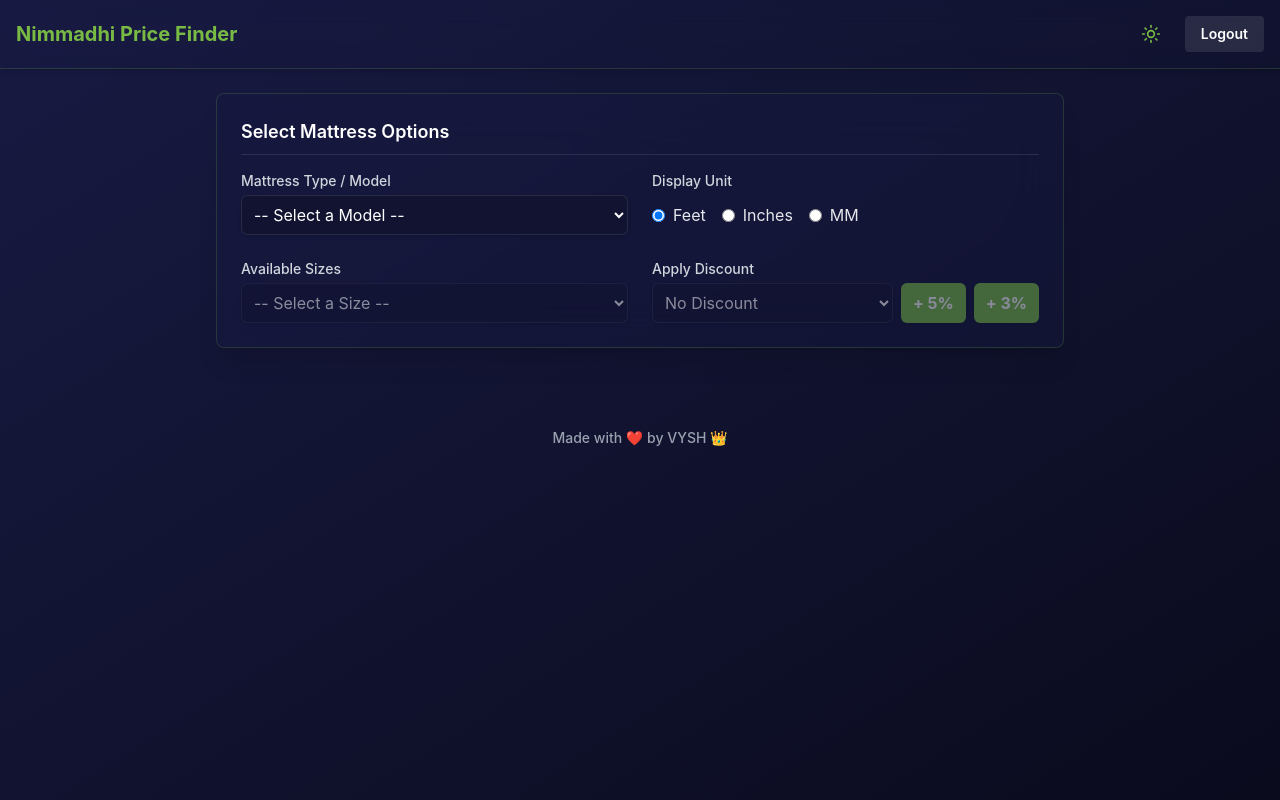
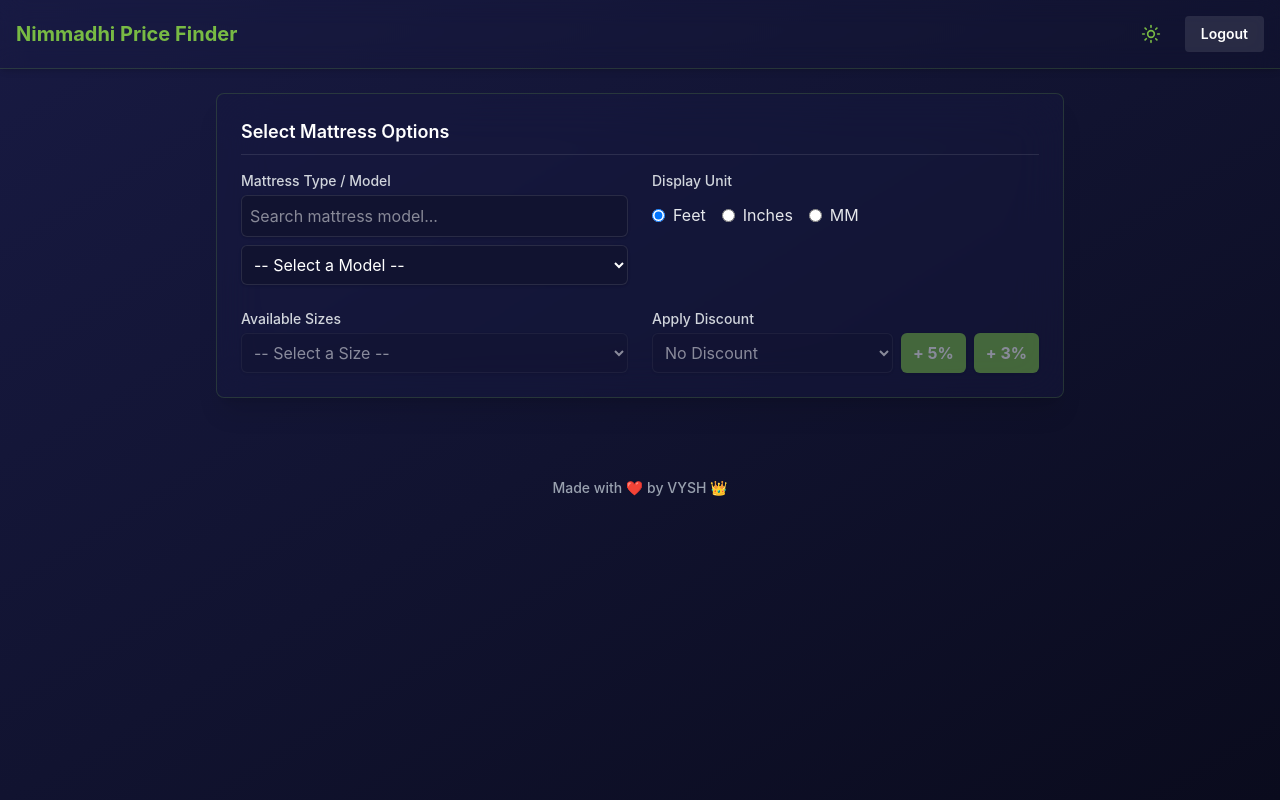
Before and after one commit to b-vysh/Nimmadhi-Price-Finder, a React (Vite) app: page / in a window 1280 px wide. Built offline with nearby package versions, Linux system fonts and the light colour scheme; sample sign-in values are in the browser's storage.

Commit message:
Add mattress search and enforce step-by-step selection flow

```diff
--- a/src/components/PriceFinder.tsx
+++ b/src/components/PriceFinder.tsx
@@ -13,6 +13,7 @@ const PriceFinder = () => {
   const [unit, setUnit] = useState<UnitType>('feet');
   const [discount, setDiscount] = useState<number>(0);
   const [extraDiscounts, setExtraDiscounts] = useState<number[]>([]);
+  const [modelSearch, setModelSearch] = useState('');
   const [isDark, setIsDark] = useState(
     () => localStorage.getItem('theme') !== 'light'
   );
@@ -52,6 +53,11 @@ const PriceFinder = () => {
     }
   };
 
+  const filteredModels = MATTRESS_DATA.filter((model) => {
+    const fullName = `${model.name} ${model.category || ''}`.toLowerCase();
+    return fullName.includes(modelSearch.toLowerCase());
+  });
+
   return (
     <div className="min-h-screen bg-gray-50 dark:bg-gradient-to-br dark:from-[#181a43] dark:via-[#111330] dark:to-[#0a0b1d] transition-colors duration-300">
       <nav className="bg-blue-900 dark:bg-transparent dark:border-b dark:border-[#78ba44]/20 text-white p-4 flex justify-between items-center shadow-md dark:backdrop-blur-md">
@@ -83,6 +89,13 @@ const PriceFinder = () => {
             {/* Model Selection */}
             <div>
               <label className="block text-sm font-medium text-gray-700 dark:text-gray-300 mb-1">Mattress Type / Model</label>
+              <input
+                type="text"
+                placeholder="Search mattress model..."
+                className="w-full bg-white dark:bg-[#111330] border-gray-300 dark:border-white/10 text-gray-900 dark:text-white rounded-md shadow-sm p-2 border focus:ring-2 focus:ring-[#78ba44] focus:border-transparent outline-none transition-colors mb-2"
+                value={modelSearch}
+                onChange={(e) => setModelSearch(e.target.value)}
+              />
               <select
                 className="w-full bg-white dark:bg-[#111330] border-gray-300 dark:border-white/10 text-gray-900 dark:text-white rounded-md shadow-sm p-2 border focus:ring-2 focus:ring-[#78ba44] focus:border-transparent outline-none transition-colors"
                 value={selectedModel}
@@ -94,7 +107,7 @@ const PriceFinder = () => {
                 }}
               >
                 <option value="">-- Select a Model --</option>
-                {MATTRESS_DATA.map((model) => (
+                {filteredModels.map((model) => (
                   <option key={model.id} value={model.id}>
                     {model.name} {model.category ? `(${model.category})` : ''}
                   </option>
@@ -147,7 +160,7 @@ const PriceFinder = () => {
                     setDiscount(Number(e.target.value));
                     setExtraDiscounts([]);
                   }}
-                  disabled={!selectedModel}
+                  disabled={!selectedSize}
                 >
                   {DISCOUNTS.map((d) => (
                     <option key={d} value={d}>
@@ -159,7 +172,7 @@ const PriceFinder = () => {
                   onClick={() => setExtraDiscounts((prev) => [...prev, 5])}
                   className="bg-[#78ba44] hover:bg-[#65a037] text-white px-3 py-2 rounded-md font-bold transition-colors whitespace-nowrap shadow-sm disabled:opacity-50 disabled:cursor-not-allowed"
                   title="Add additional 5% discount"
-                  disabled={!selectedModel}
+                  disabled={!selectedSize}
                 >
                   + 5%
                 </button>
@@ -167,7 +180,7 @@ const PriceFinder = () => {
                   onClick={() => setExtraDiscounts((prev) => [...prev, 3])}
                   className="bg-[#78ba44] hover:bg-[#65a037] text-white px-3 py-2 rounded-md font-bold transition-colors whitespace-nowrap shadow-sm disabled:opacity-50 disabled:cursor-not-allowed"
                   title="Add additional 3% discount"
-                  disabled={!selectedModel}
+                  disabled={!selectedSize}
                 >
                   + 3%
                 </button>
@@ -176,7 +189,7 @@ const PriceFinder = () => {
                     onClick={() => setExtraDiscounts([])}
                     className="bg-red-500 hover:bg-red-600 text-white px-3 py-2 rounded-md font-bold transition-colors shadow-sm disabled:opacity-50 disabled:cursor-not-allowed"
                     title="Reset extra discount"
-                    disabled={!selectedModel}
+                    disabled={!selectedSize}
                   >
                     Reset
                   </button>
```
